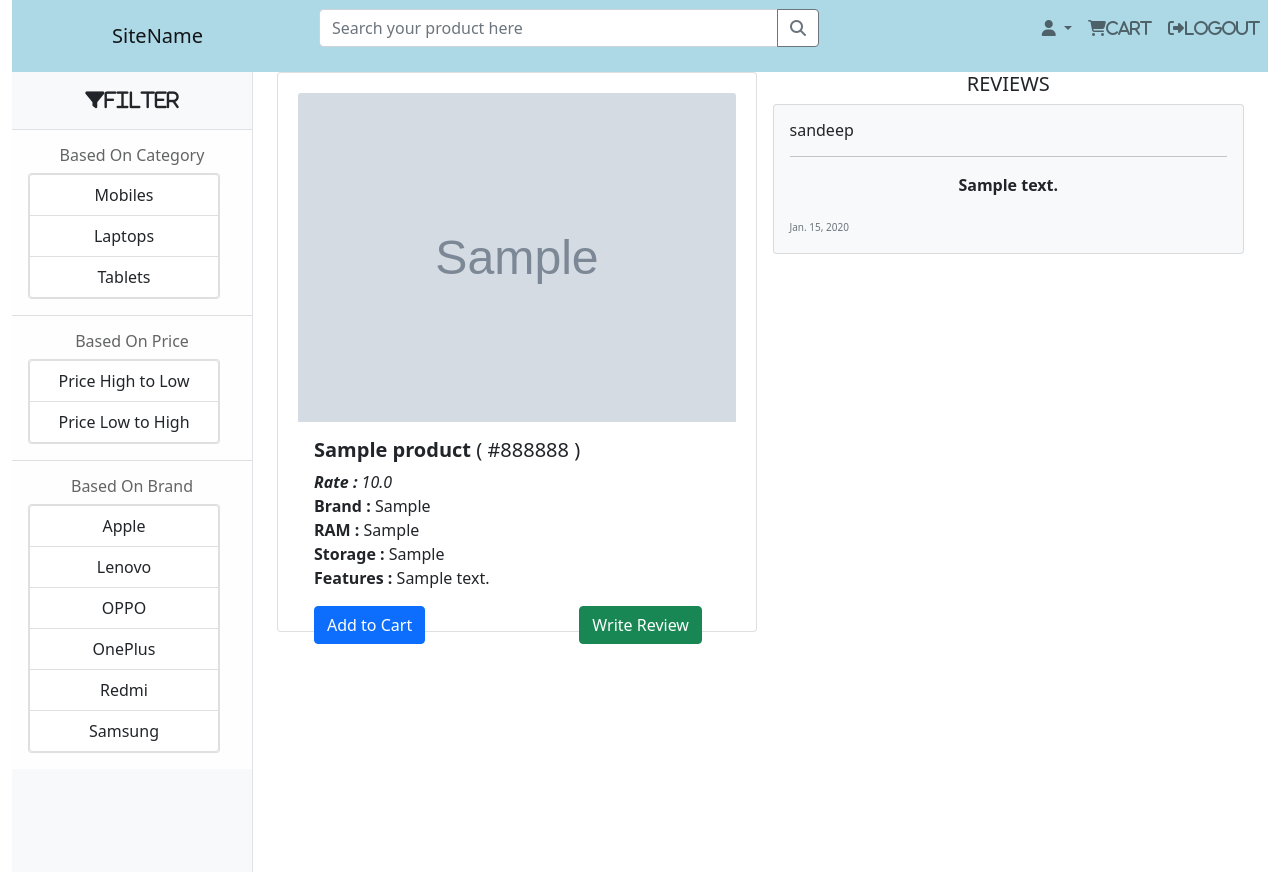
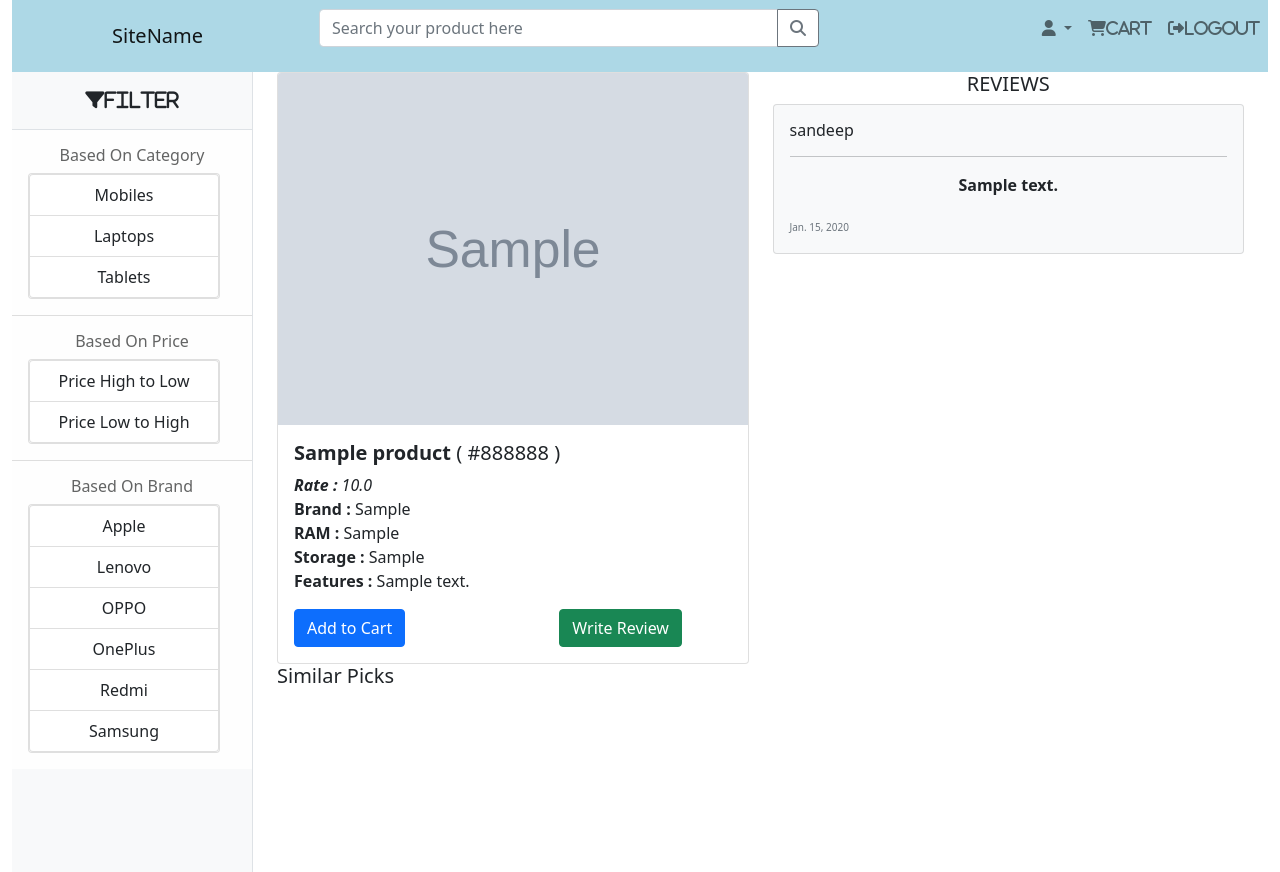
Before and after one commit to VrindhaAravind/ElectronicStore, a Django app: page /customer/viewproduct/1 in a window 1280 px wide. Run offline with Django 3.2, Linux system fonts and the light colour scheme; a user stored in the database is signed in; data comes from the database, SQL or seed files in the repository; tables that the repository leaves empty hold one stand-in row (values such as "Sample post"); grey boxes marked "Sample" are stand-in pictures; parts of the project's set-up code (start-up, migrations or seed data) failed here and were passed over; some libraries are stand-ins or nearby versions.

Commit message:
similar products added

```diff
--- a/electronicstore/customer/templates/productdetail.html
+++ b/electronicstore/customer/templates/productdetail.html
@@ -3,7 +3,7 @@
 <div class="container">
     <div class="row">
         <div class="col-6">
-            <div class="card" style="width: 30rem; height:35rem; padding:20px;">
+            <div class="card" style="">
                 <img src="{{product.image.url}}" class="card-img-top" alt="...">
                 <div class="card-body">
                     <h5 class="card-title"><b>{{product.product_name}}</b> ( {{product.color}} ) </h5>
@@ -15,7 +15,8 @@
                     </p>
 
                     <a href="{%url 'addtocart' product.id %}" class="btn btn-primary">Add to Cart</a>
-                    <a href="{%url 'write_review' product.id%}" class="btn btn-success " style="margin-left:150px;">Write Review</a>
+                    <a href="{%url 'write_review' product.id%}" class="btn btn-success " style="margin-left:150px;">Write
+                        Review</a>
 
                     <!--                     Modal-->
                     <!--                    <div class="modal fade" id="exampleModal" tabindex="-1" aria-labelledby="exampleModalLabel"-->
@@ -42,10 +43,10 @@
                 </div>
             </div>
         </div>
-        <div class="col-6" >
+        <div class="col-6">
             <h5 style="text-align:center; ">REVIEWS</h5>
             {%for review in reviews %}
-            <div class="card bg-light" >
+            <div class="card bg-light">
                 <div class="card-body">
                     <h6>{{review.user}}</h6>
                     <hr>
@@ -56,5 +57,33 @@
             {%endfor%}
         </div>
     </div>
+
+    <!--  similar products  -->
+
+    <div class="row">
+        <h5>Similar Picks</h5>
+
+        {% for similar_product in similar_products %}
+        {% if similar_product != product %}
+        <div class="col-3 mt-5">
+            <div class="card auto mb-1" style="width: 17rem; height:30rem; text-align:center;">
+                <img src="{{similar_product.image.url}}" class="card-img-top" alt="..."
+                     style=" height:300px; padding:20px;">
+                <div class="card-body">
+                    <h4 class="card-title">{{similar_product.product_name}}</h4>
+                    <p>Description : {{similar_product.description}}<br>
+                        Price : {{similar_product.price}}<br>
+                        Offer : {{similar_product.offer}}</p>
+                    <a href="{%url 'viewproduct' similar_product.id%}" class="btn btn-primary">View</a>
                 </div>
+            </div>
+        </div>
+        {% endif %}
+        {% endfor %}
+    </div>
+
+    <!--  /similar producst  -->
+</div>
+
+
 {%endblock%}
```
Lines whose indentation alone changed are shown as unchanged.
